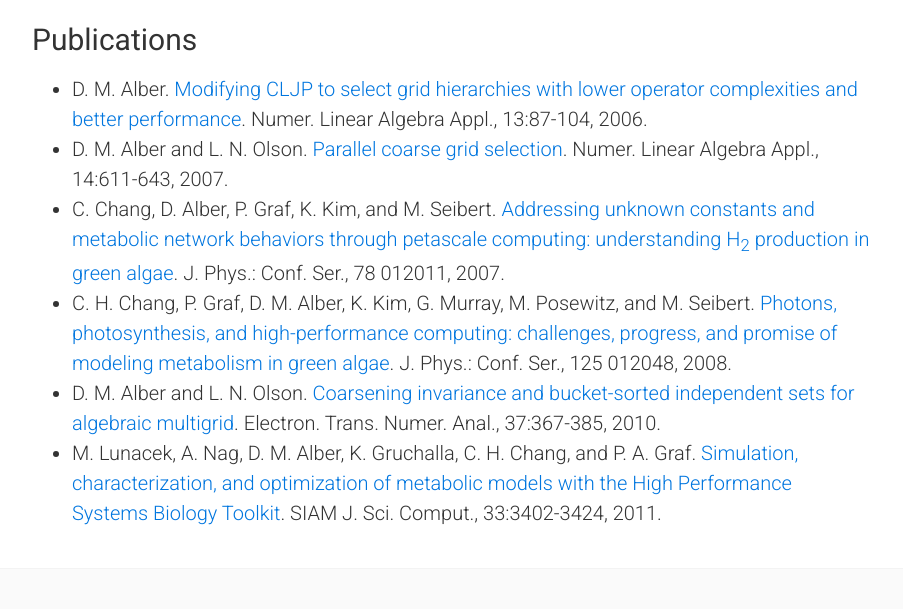
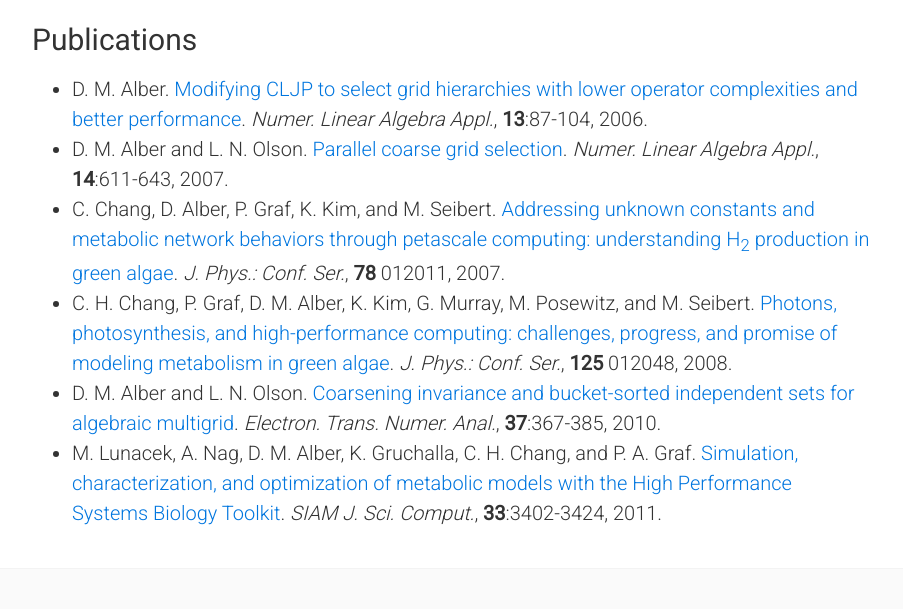
Before and after one commit to davidalber/davidalber.github.io, a Jekyll site: the page built from academics.md, in a window 1280 px wide. Shown: the part 1188-1797 px from the top of the page, without its empty margins (188-1091 px from the left). Built offline with Jekyll 4.4.1, drawn with Linux system fonts in a browser that asks for light colours.

Commit message:
Styling publications list

```diff
--- a/academics.md
+++ b/academics.md
@@ -47,9 +47,9 @@ processing cores.
 
 ## Publications
 
-- D. M. Alber. [Modifying CLJP to select grid hierarchies with lower operator complexities and better performance](https://dx.doi.org/10.1002/nla.473). Numer. Linear Algebra Appl., 13:87-104, 2006.
-- D. M. Alber and L. N. Olson. [Parallel coarse grid selection](https://dx.doi.org/10.1002/nla.541). Numer. Linear Algebra Appl., 14:611-643, 2007.
-- C. Chang, D. Alber, P. Graf, K. Kim, and M. Seibert. [Addressing unknown constants and metabolic network behaviors through petascale computing: understanding H<sub>2</sub> production in green algae](https://dx.doi.org/10.1088/1742-6596/78/1/012011). J. Phys.: Conf. Ser., 78 012011, 2007.
-- C. H. Chang, P. Graf, D. M. Alber, K. Kim, G. Murray, M. Posewitz, and M. Seibert. [Photons, photosynthesis, and high-performance computing: challenges, progress, and promise of modeling metabolism in green algae](https://dx.doi.org/10.1088/1742-6596/125/1/012048). J. Phys.: Conf. Ser., 125 012048, 2008.
-- D. M. Alber and L. N. Olson. [Coarsening invariance and bucket-sorted independent sets for algebraic multigrid](http://etna.mcs.kent.edu/vol.37.2010/pp367-385.dir/pp367-385.html). Electron. Trans. Numer. Anal., 37:367-385, 2010.
-- M. Lunacek, A. Nag, D. M. Alber, K. Gruchalla, C. H. Chang, and P. A. Graf. [Simulation, characterization, and optimization of metabolic models with the High Performance Systems Biology Toolkit](https://dx.doi.org/10.1137/110822402). SIAM J. Sci. Comput., 33:3402-3424, 2011.
+- D. M. Alber. [Modifying CLJP to select grid hierarchies with lower operator complexities and better performance](https://dx.doi.org/10.1002/nla.473). _Numer. Linear Algebra Appl._, __13__:87-104, 2006.
+- D. M. Alber and L. N. Olson. [Parallel coarse grid selection](https://dx.doi.org/10.1002/nla.541). _Numer. Linear Algebra Appl._, __14__:611-643, 2007.
+- C. Chang, D. Alber, P. Graf, K. Kim, and M. Seibert. [Addressing unknown constants and metabolic network behaviors through petascale computing: understanding H<sub>2</sub> production in green algae](https://dx.doi.org/10.1088/1742-6596/78/1/012011). _J. Phys.: Conf. Ser._, __78__ 012011, 2007.
+- C. H. Chang, P. Graf, D. M. Alber, K. Kim, G. Murray, M. Posewitz, and M. Seibert. [Photons, photosynthesis, and high-performance computing: challenges, progress, and promise of modeling metabolism in green algae](https://dx.doi.org/10.1088/1742-6596/125/1/012048). _J. Phys.: Conf. Ser._, __125__ 012048, 2008.
+- D. M. Alber and L. N. Olson. [Coarsening invariance and bucket-sorted independent sets for algebraic multigrid](http://etna.mcs.kent.edu/vol.37.2010/pp367-385.dir/pp367-385.html). _Electron. Trans. Numer. Anal._, __37__:367-385, 2010.
+- M. Lunacek, A. Nag, D. M. Alber, K. Gruchalla, C. H. Chang, and P. A. Graf. [Simulation, characterization, and optimization of metabolic models with the High Performance Systems Biology Toolkit](https://dx.doi.org/10.1137/110822402). _SIAM J. Sci. Comput._, __33__:3402-3424, 2011.
```
